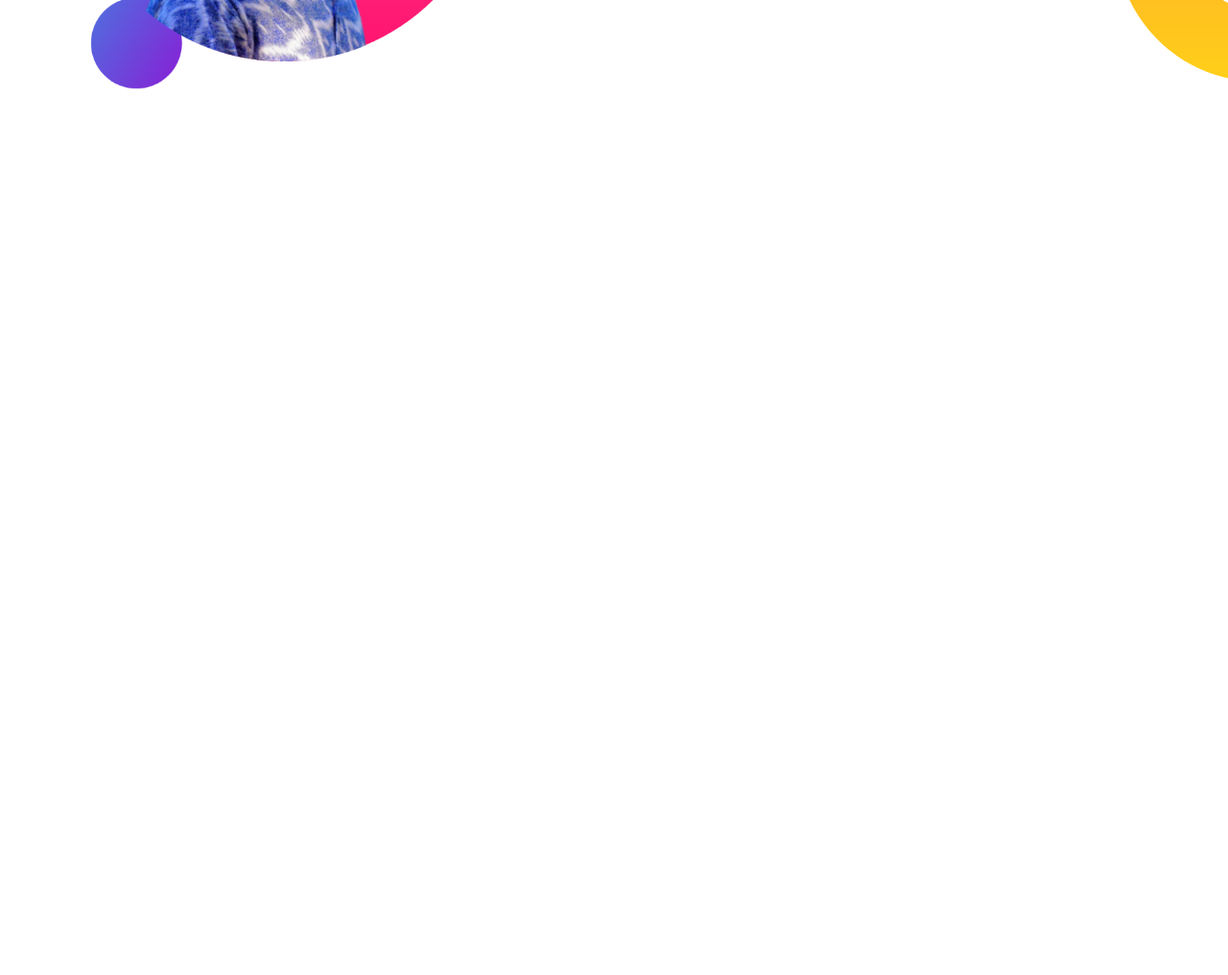
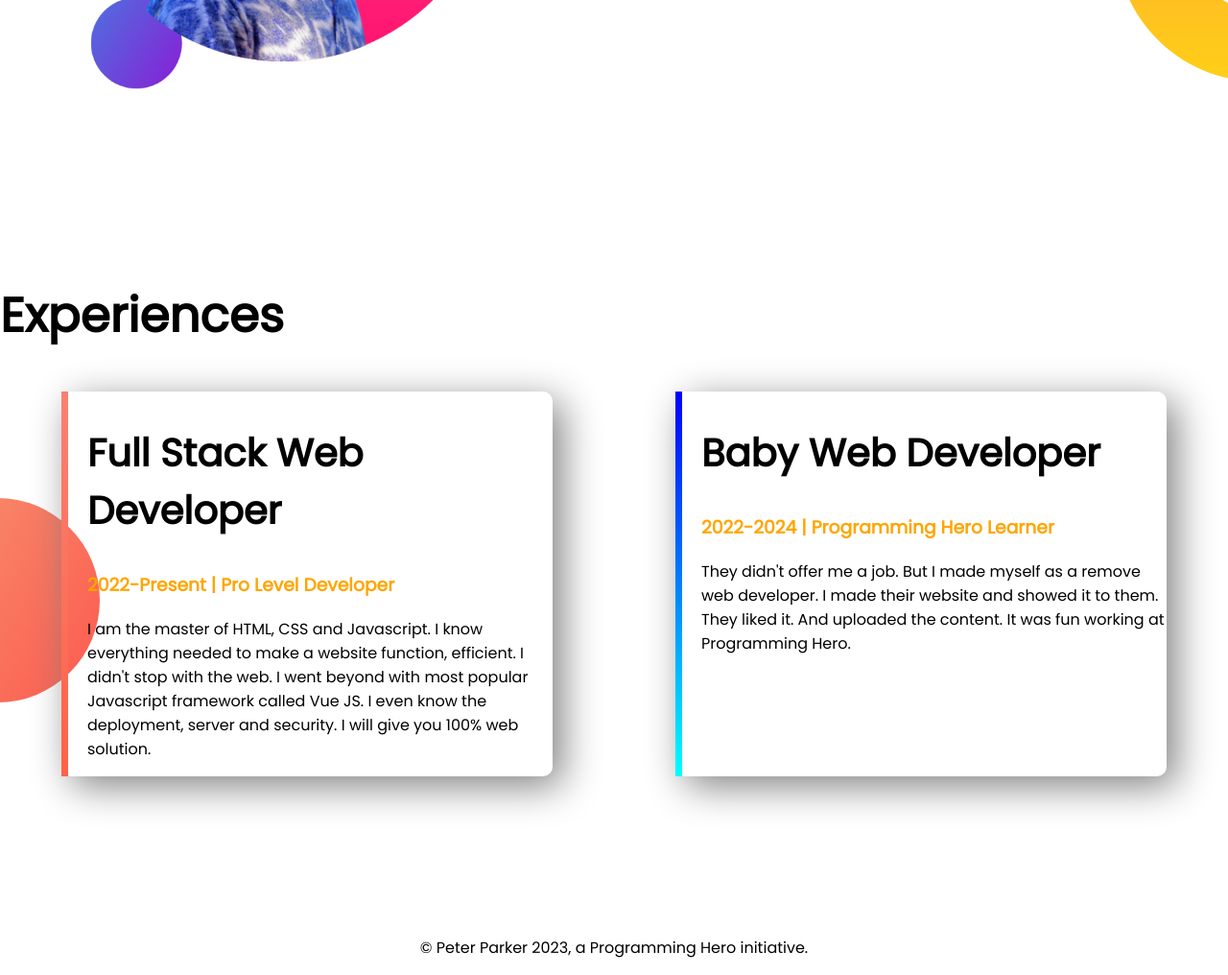
Before and after one commit to biplob39/developer-portfolio, a plain HTML site: page index.html in a window 1280 px wide. Shown: the part 1067-2083 px from the top of the page at 96% size. Before the commit the page ends 1317 px from the top, so only its background shows below. Drawn offline with Linux system fonts and the light colour scheme.

Commit message:
footer add

```diff
--- a/index.html
+++ b/index.html
@@ -13,7 +13,7 @@
 </head>
 
 <body>
-    <section class="top-banner">
+    <section class="top-banner flexible-container">
         <div class="half-width">
             <h1>Welcome To</h1>
             <h1><span class="orange-color">Biplob Chandra Sarker</span> World!</h1>
@@ -29,7 +29,7 @@
             <img src="images/biplob (2).png" alt="">
         </div>
     </section>
-    <section class="dream-big">
+    <section class="dream-big flexible-container">
         <div class="half-width">
             <img src="images/Biplob.png" alt="">
         </div>
@@ -39,9 +39,32 @@
             <p>I already learned the basic HTML and CSS. I can build any simple website. I can even teach my grandma how
                 to make simple website. My goal is to build 3 websites and learn advanced topics.</p>
             <a class="link-button" target="_blank" href="https://www.linkedin.com/feed/">DOWNLOAD RESUME</a>
-
         </div>
     </section>
+    <section class="experience-area">
+        <h1>Experiences</h1>
+        <div class="flexible-container">
+            <div id="full-stack-experienc" class="experience-item">
+                <h2>Full Stack Web Developer</h2>
+                <h3 class="orange-color">2022-Present | Pro Level Developer</h3>
+                <p>I am the master of HTML, CSS and Javascript. I know everything needed to make a website function,
+                    efficient. I didn't stop with the web. I went beyond with most popular Javascript framework called
+                    Vue
+                    JS. I even know the deployment, server and security. I will give you 100% web solution.</p>
+            </div>
+            <div id="web-dev-experience" class="experience-item">
+                <h2>Baby Web Developer</h2>
+                <h3 class="orange-color">2022-2024 | Programming Hero Learner</h3>
+                <p>They didn't offer me a job. But I made myself as a remove web developer. I made their website and
+                    showed
+                    it to them. They liked it. And uploaded the content. It was fun working at Programming Hero.</p>
+            </div>
+        </div>
+
+    </section>
+    <footer>
+        <p>© Peter Parker 2023, a Programming Hero initiative.</p>
+    </footer>
 
 </body>
 
--- a/style.css
+++ b/style.css
@@ -5,14 +5,17 @@ body {
 
 h1 {
     font-size: 50px;
+}
 
+h2 {
+    font-size: 40px;
 }
 
 .orange-color {
     color: orange;
 }
 
-section {
+.flexible-container {
     display: flex;
     padding-bottom: 150px;
 }
@@ -45,3 +48,34 @@ section {
     background-repeat: no-repeat;
     background-position: right;
 }
+
+.experience-area {
+    background-image: url(images/exp-bg.png);
+    background-repeat: no-repeat;
+    background-position: left;
+}
+
+.experience-item {
+    width: 40%;
+    margin-left: 5%;
+    margin-right: 5%;
+    padding-left: 20px;
+    box-shadow: 10px 10px 40px gray;
+    border-radius: 10px;
+}
+
+#web-dev-experience {
+    border-left: 7px solid;
+    border-image: linear-gradient(blue, cyan);
+    border-image-slice: 1;
+}
+
+#full-stack-experienc {
+    border-left: 7px solid;
+    border-image: linear-gradient(salmon, tomato);
+    border-image-slice: 1;
+}
+
+footer p {
+    text-align: center;
+}
```
Also changed, not shown: images/jhankar.png (deleted), images/jhankar2.png (deleted).
